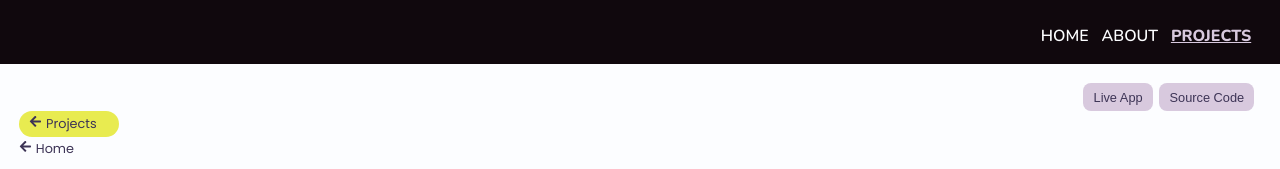
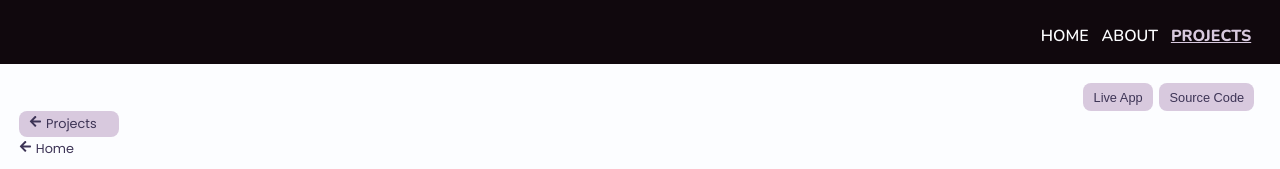
Before and after one commit to agnesnora/portfolio2023, a React (Vite) app: page /projects/1 in a window 1280 px wide. In both pictures the pointer is over the link "Projects". Shown: the top 169 px of the page. Built offline with nearby package versions, Linux system fonts and the light colour scheme; no server answers; grey boxes are pictures that could not be loaded; a web font is replaced by a local one; what miragejs would draw is missing.

Commit message:
fixing detailed project overfloating

```diff
--- a/src/App.css
+++ b/src/App.css
@@ -238,9 +238,9 @@ a {
 }
 
 .back--link:hover {
-  background-color: var(--hover);
-  color: var(--secondary-text-color);
-  border-radius: 18px;
+  /* background-color: var(--hover); */
+  background-color: var(--highlighted-text-color);
+  border-radius: 8px;
   padding: 0.3em 0.8em;
 }
 
@@ -273,7 +273,8 @@ a {
   padding: 1.2em;
   background-color: var(--primary-text-color);
   color: var(--primary-bg-color);
-  height: 90vh;
+  /* height: 95vh; */
+  height: 100%;
 }
 
 .project--detail--container li {
```
